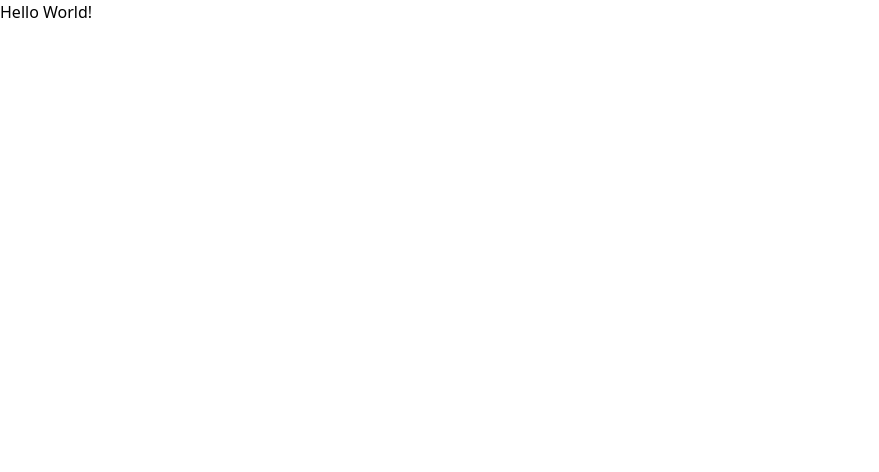
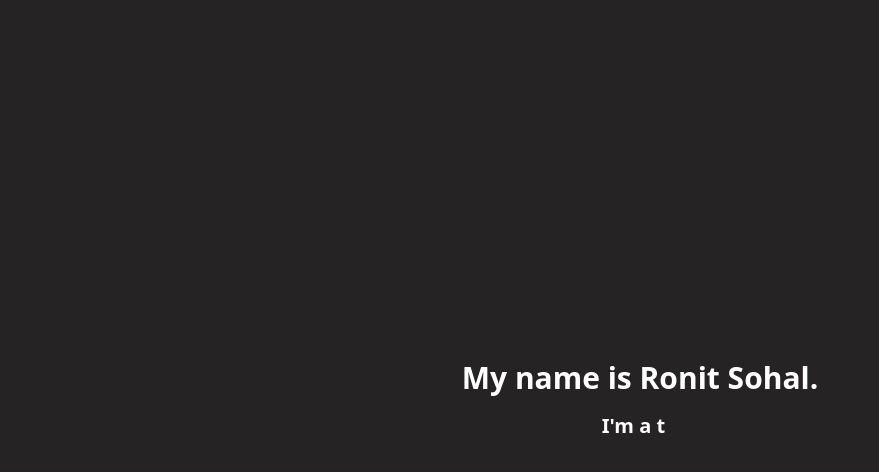
Before and after one commit to ronitsohal05/portfolio, a React (Vite) app: page / in a window 1280 px wide. Shown: the top 472 px of the page, without its empty margins (0-879 px from the left). Built offline with nearby package versions, Linux system fonts and the light colour scheme.

Commit message:
Set up tailwind css, muicomponents, and created Intro component

```diff
--- a/package.json
+++ b/package.json
@@ -10,9 +10,14 @@
     "preview": "vite preview"
   },
   "dependencies": {
+    "@emotion/react": "^11.14.0",
+    "@emotion/styled": "^11.14.0",
+    "@mui/material": "^6.4.1",
+    "@mui/styled-engine-sc": "^6.4.0",
     "@tailwindcss/vite": "^4.0.0",
     "react": "^18.3.1",
     "react-dom": "^18.3.1",
+    "styled-components": "^6.1.14",
     "tailwindcss": "^4.0.0"
   },
   "devDependencies": {
--- a/src/App.jsx
+++ b/src/App.jsx
@@ -1,11 +1,15 @@
 import { useState } from 'react'
+import { Intro } from './Intro'
 import './App.css'
 
 function App() {
 
   return (
-    <h1>Hello World!</h1>
-  )
+    <Intro
+    name = "Ronit Sohal"
+    characteristics={["developer", "problem-solver", "team player"]}
+    />
+  );
 }
 
 export default App
--- /dev/null
+++ b/src/Intro.jsx
@@ -0,0 +1,46 @@
+import React, { useState, useEffect } from "react";
+
+export const Intro = ({ name, characteristics }) => {
+  const [currentIndex, setCurrentIndex] = useState(0); // Tracks the current characteristic
+  const [text, setText] = useState(""); // Tracks the displayed text
+  const [isDeleting, setIsDeleting] = useState(false); // Tracks whether we are typing or deleting
+  const typingSpeed = 100; // Speed of typing in milliseconds
+  const pauseAfterTyping = 1500; // Pause duration after typing a word before deleting
+
+  useEffect(() => {
+    const handleTyping = () => {
+      const currentWord = characteristics[currentIndex];
+
+      if (!isDeleting) {
+        // Typing forward
+        setText((prev) => currentWord.substring(0, prev.length + 1));
+        if (text === currentWord) {
+          setIsDeleting(true);
+          setTimeout(() => {}, pauseAfterTyping); // Pause before deleting
+        }
+      } else {
+        // Deleting backward
+        setText((prev) => currentWord.substring(0, prev.length - 1));
+        if (text === "") {
+          setIsDeleting(false);
+          setCurrentIndex((prev) => (prev + 1) % characteristics.length); // Move to the next word
+        }
+      }
+    };
+
+    const typingTimeout = setTimeout(handleTyping, isDeleting ? typingSpeed / 2 : typingSpeed);
+    return () => clearTimeout(typingTimeout);
+  }, [text, isDeleting, currentIndex, characteristics]);
+
+  return (
+    <div className="flex flex-col items-center justify-center min-h-screen bg-primary text-secondary">
+      <h1 className="font-bold text-3xl">My name is {name}.</h1>
+      <h2 className="text-xl mt-4 font-bold">
+        I'm a <span className="font-bold">{text}</span>
+        <span className="border-r-2 border-white animate-blink">|</span>
+      </h2>
+    </div>
+  );
+};
+
+export default Intro;
--- a/src/index.css
+++ b/src/index.css
@@ -1 +1,21 @@
 @import "tailwindcss";
+
+@theme{
+    --color-primary: #252324;
+    --color-secondary: #ffffff;
+}
+
+@layer utilities {
+    @keyframes blink {
+      0%, 100% {
+        opacity: 1;
+      }
+      50% {
+        opacity: 0;
+      }
+    }
+
+    .animate-blink {
+      animation: blink 0.7s step-end infinite;
+    }
+  }
--- a/vite.config.js
+++ b/vite.config.js
@@ -4,5 +4,6 @@ import tailwindcss from '@tailwindcss/vite'
 
 // https://vite.dev/config/
 export default defineConfig({
-  plugins: [react(),tailwindcss()],
+  plugins: [react(),
+    tailwindcss()],
 })
```
Also changed, not shown: 1 other file (tests, documents, lock files or other folders).
